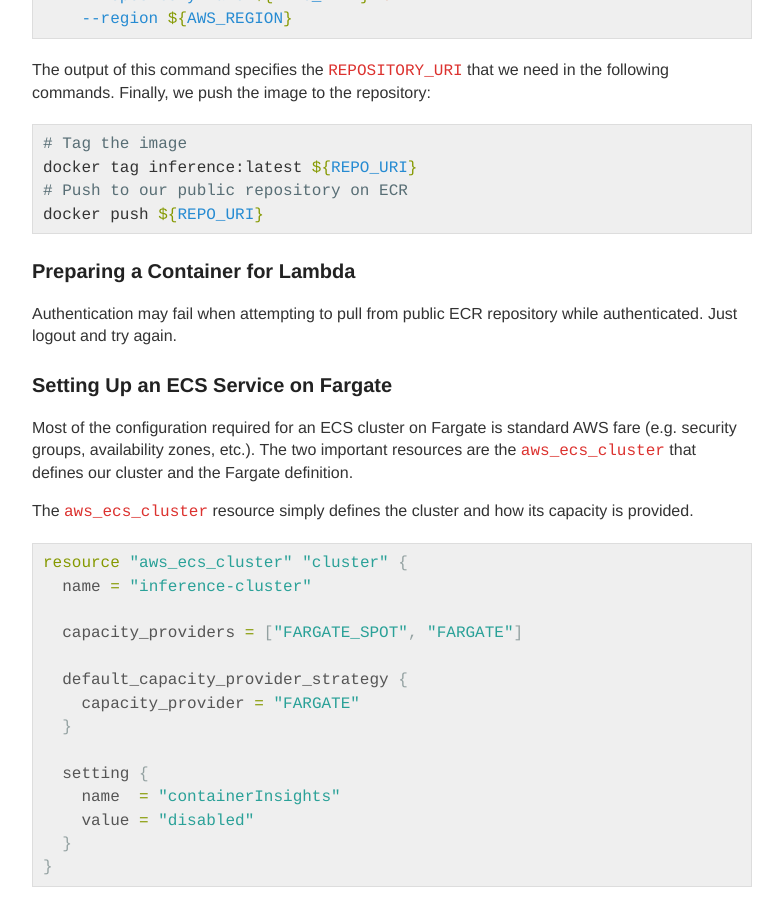
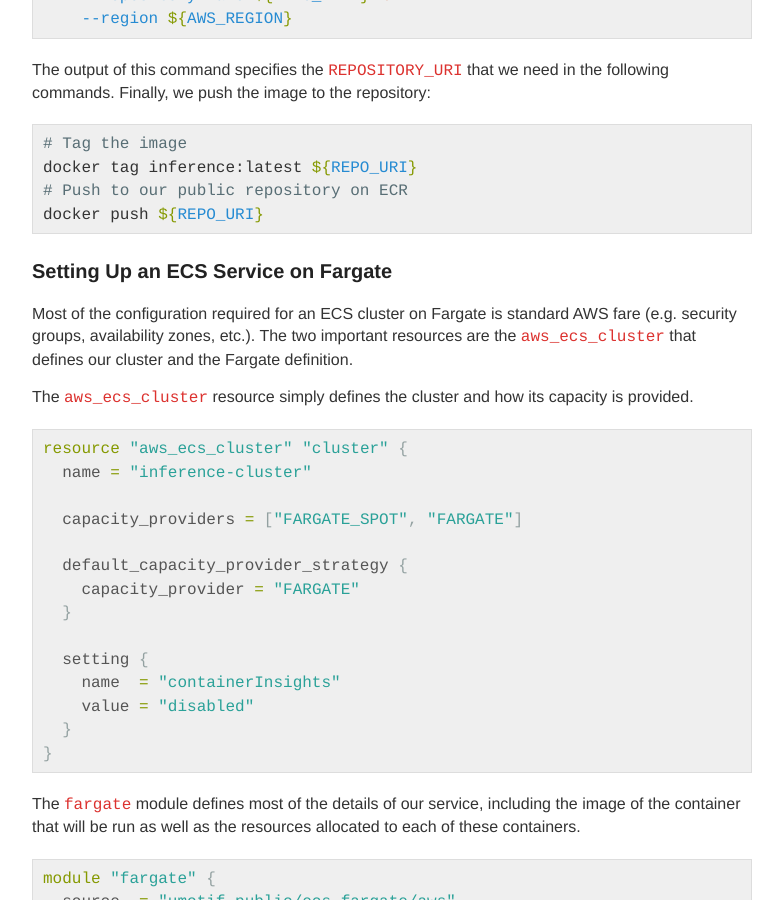
Before and after one commit to turingcompl33t/turingcompl33t.github.io, a Jekyll site: the page built from _posts/2022-3-16-Containers-On-AWS.md, in a window 1280 px wide and 900 px high, scrolled down 10685 px. Shown: the whole window, without its empty margins (248-1031 px from the left). Built offline with Jekyll 4.4.1, drawn with Linux system fonts in a browser that asks for light colours.

Commit message:
remove final section

````diff
--- a/_posts/2022-3-16-Containers-On-AWS.md
+++ b/_posts/2022-3-16-Containers-On-AWS.md
@@ -268,10 +268,6 @@ docker tag inference:latest ${REPO_URI}
 docker push ${REPO_URI}
 ```
 
-### Preparing a Container for Lambda
-
-Authentication may fail when attempting to pull from public ECR repository while authenticated. Just logout and try again.
-
 ### Setting Up an ECS Service on Fargate
 
 Most of the configuration required for an ECS cluster on Fargate is standard AWS fare (e.g. security groups, availability zones, etc.). The two important resources are the `aws_ecs_cluster` that defines our cluster and the Fargate definition.
````
